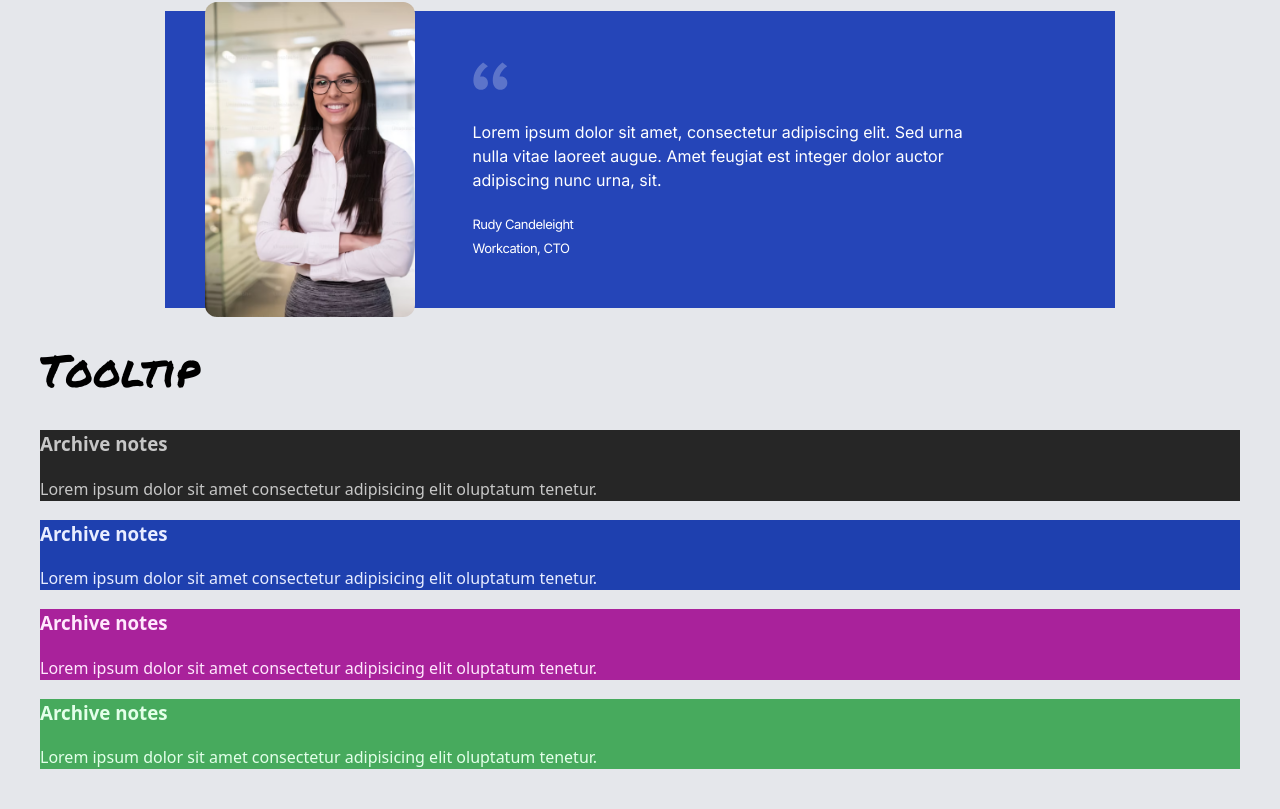
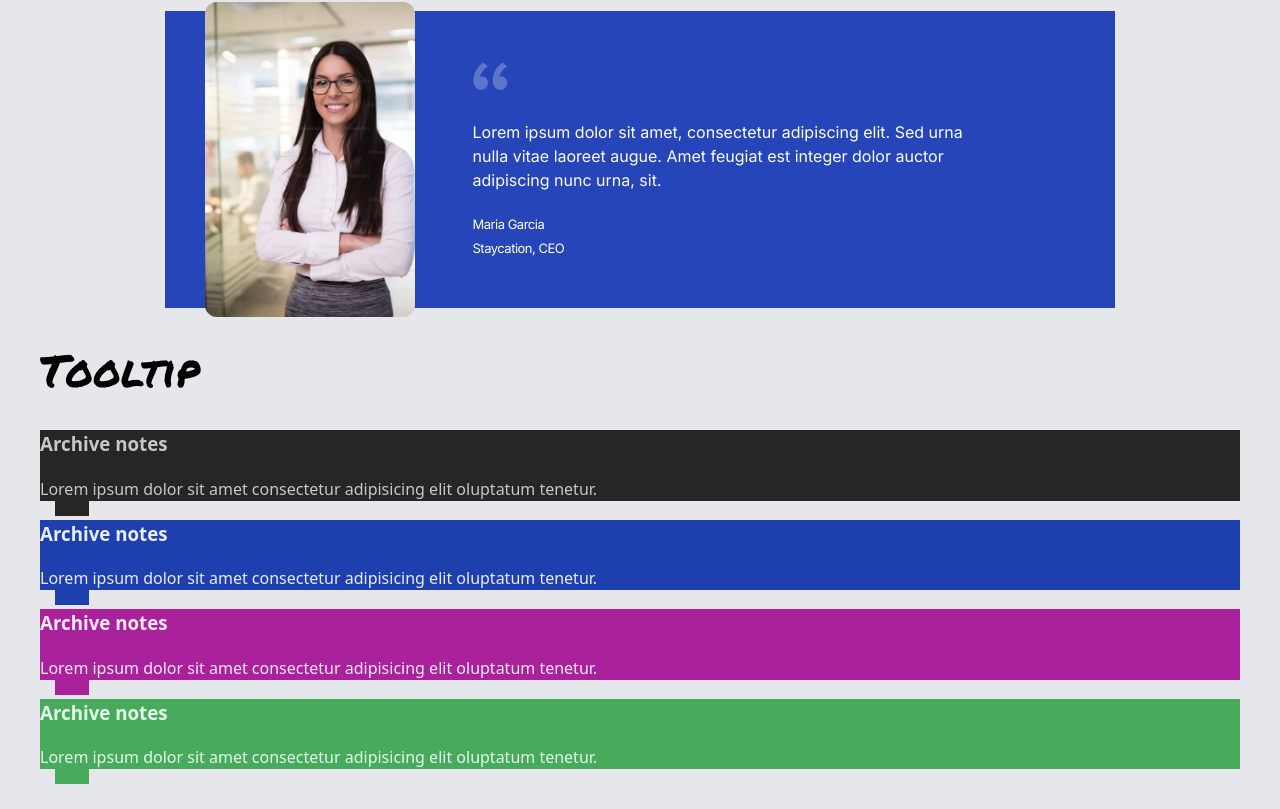
Before and after one commit to Petrasoderstrom1612/component-library, a React (Vite) app: page / in a window 1280 px wide. Shown: the part 2508-3317 px from the top of the page. Built offline with nearby package versions, Linux system fonts and the light colour scheme.

Commit message:
tooltip positioned correctly

```diff
--- a/src/App.jsx
+++ b/src/App.jsx
@@ -90,8 +90,8 @@ function App() {
         <TestimonialWithImage
           photo={Person2}
           mainText="Lorem ipsum dolor sit amet, consectetur adipiscing elit. Sed urna nulla vitae laoreet augue. Amet feugiat est integer dolor auctor adipiscing nunc urna, sit."
-          footer="Rudy Candeleight"
-          footerProfession="Workcation, CTO"
+          footer="Maria Garcia"
+          footerProfession="Staycation, CEO"
         />
       </>
 
--- a/src/Tooltips/Tooltip.jsx
+++ b/src/Tooltips/Tooltip.jsx
@@ -2,7 +2,8 @@ import React from 'react'
 
 const Tooltip = ({children, palette}) => {
   return (
-    <div className={palette}>
+    <div className={`palette-div ${palette}`}>
+        <div className={`tooltip  ${palette}`}></div>
       {children}
     </div>
   )
--- a/src/index.css
+++ b/src/index.css
@@ -457,6 +457,22 @@ object-position: center;
   line-height: 63px;
 }
 
+.palette-div{
+  width: 384;
+  height: 112;
+  opacity: 1;
+  position: relative;
+}
+
+.tooltip{
+  width: 34px;
+  height: 18px;
+  opacity: 1;
+  bottom: -15px;
+  left: 15px;
+  position: absolute;
+}
+
 .blackish{
   background-color: #262626;
   color: #C7C7C7;
```
